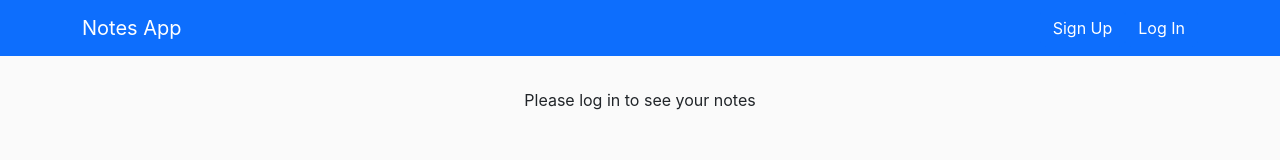
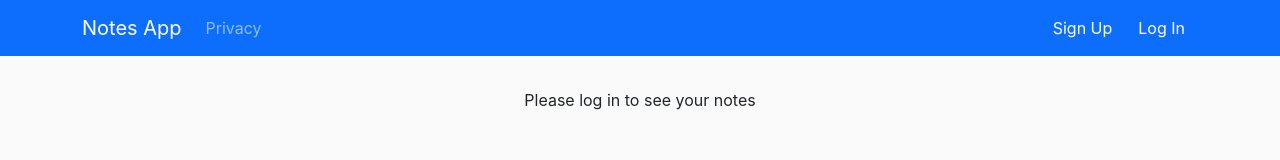
Before and after one commit to acanales3/mern-proj, a React (Create React App) app in the folder frontend/: page / in a window 1280 px wide. Shown: the top 160 px of the page. Built offline with nearby package versions, Linux system fonts and the light colour scheme; no server answers.

Commit message:
Nav bar privacy route

```diff
--- a/frontend/src/components/NavBar.tsx
+++ b/frontend/src/components/NavBar.tsx
@@ -2,6 +2,7 @@ import { Container, Nav, Navbar } from "react-bootstrap";
 import { User } from "../models/user";
 import NavBarLoggedIn from "./NavBarLoggedIn";
 import NavBarLoggedOut from "./NavBarLoggedOut";
+import { Link } from "react-router-dom";
 
 interface NavBarProps {
   loggedInUser: User | null;
@@ -19,9 +20,16 @@ const NavBar = ({
   return (
     <Navbar bg="primary" variant="dark" expand="sm" sticky="top">
       <Container>
-        <Navbar.Brand>Notes App</Navbar.Brand>
+        <Navbar.Brand as={Link} to="/">
+          Notes App
+        </Navbar.Brand>
         <Navbar.Toggle aria-controls="main-navbar" />
         <Navbar.Collapse id="main-navbar">
+          <Nav>
+            <Nav.Link as={Link} to="/privacy">
+              Privacy
+            </Nav.Link>
+          </Nav>
           <Nav className="ms-auto">
             {loggedInUser ? (
               <NavBarLoggedIn
```
